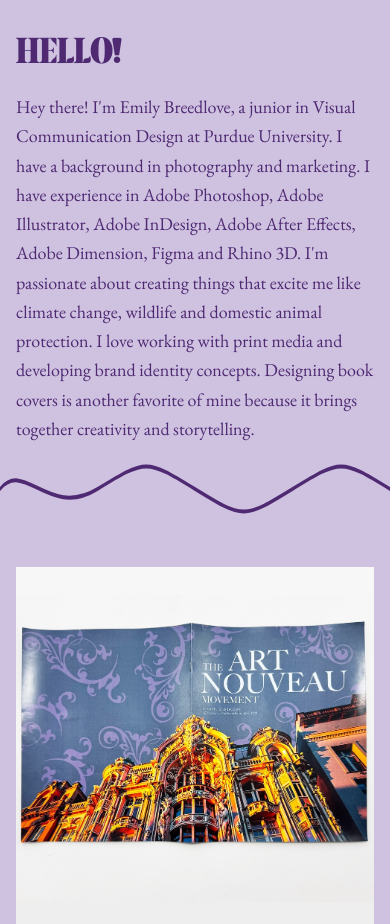
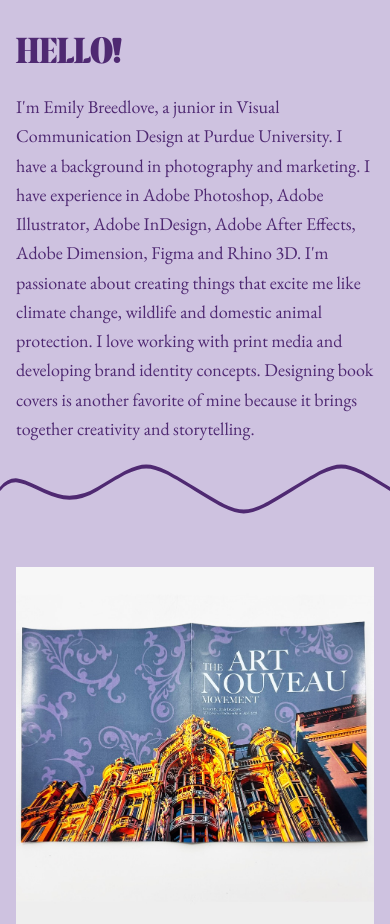
Before and after one commit to TonyVudis/portfolio, a Flask app: page / in a window 390 px wide. Shown: the part 343-1267 px from the top of the page. Run offline with Flask 3, Linux system fonts and the light colour scheme; some libraries are stand-ins or nearby versions.

Commit message:
gallery text

```diff
--- a/templates/index.html
+++ b/templates/index.html
@@ -51,7 +51,7 @@
         <!-- Right Side - About -->
         <div class="w-full md:w-1/2 flex flex-col justify-start pt-4 md:pt-16 p-4">
             <h2 class="text-4xl md:text-6xl font-megina text-[#4F2972] mb-4 md:mb-6 leading-tight"> HELLO!</h2>
-            <p class="text-lg md:text-2xl font-garamond text-[#4F2972] leading-relaxed">Hey there! I'm Emily Breedlove, a junior in Visual Communication Design at Purdue University. I have a background in photography and marketing. I have experience in Adobe Photoshop, Adobe Illustrator, Adobe InDesign, Adobe After Effects, Adobe Dimension, Figma and Rhino 3D. I'm passionate about creating things that excite me like climate change, wildlife and domestic animal protection. I love working with print media and developing brand identity concepts. Designing book covers is another favorite of mine because it brings together creativity and storytelling.</p>
+            <p class="text-lg md:text-2xl font-garamond text-[#4F2972] leading-relaxed">I'm Emily Breedlove, a junior in Visual Communication Design at Purdue University. I have a background in photography and marketing. I have experience in Adobe Photoshop, Adobe Illustrator, Adobe InDesign, Adobe After Effects, Adobe Dimension, Figma and Rhino 3D. I'm passionate about creating things that excite me like climate change, wildlife and domestic animal protection. I love working with print media and developing brand identity concepts. Designing book covers is another favorite of mine because it brings together creativity and storytelling.</p>
         </div>
     </section>
 
```
